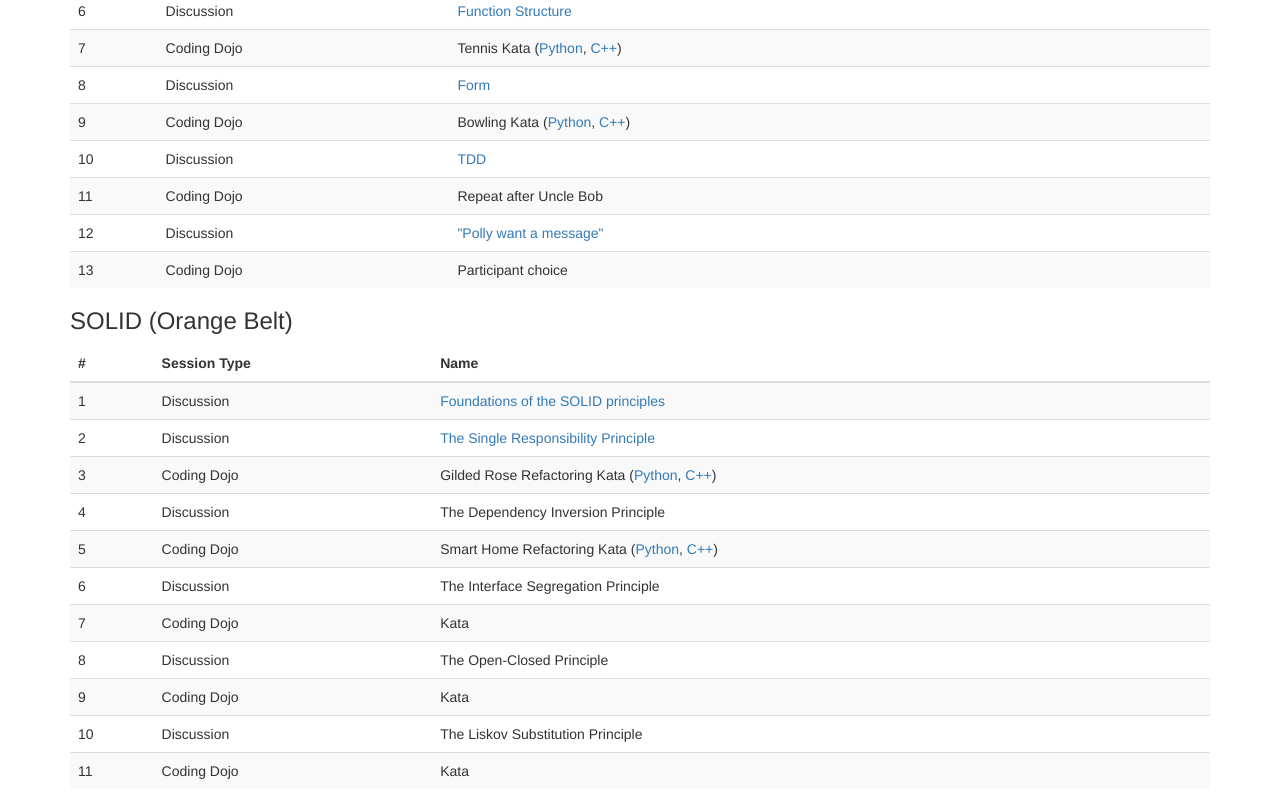
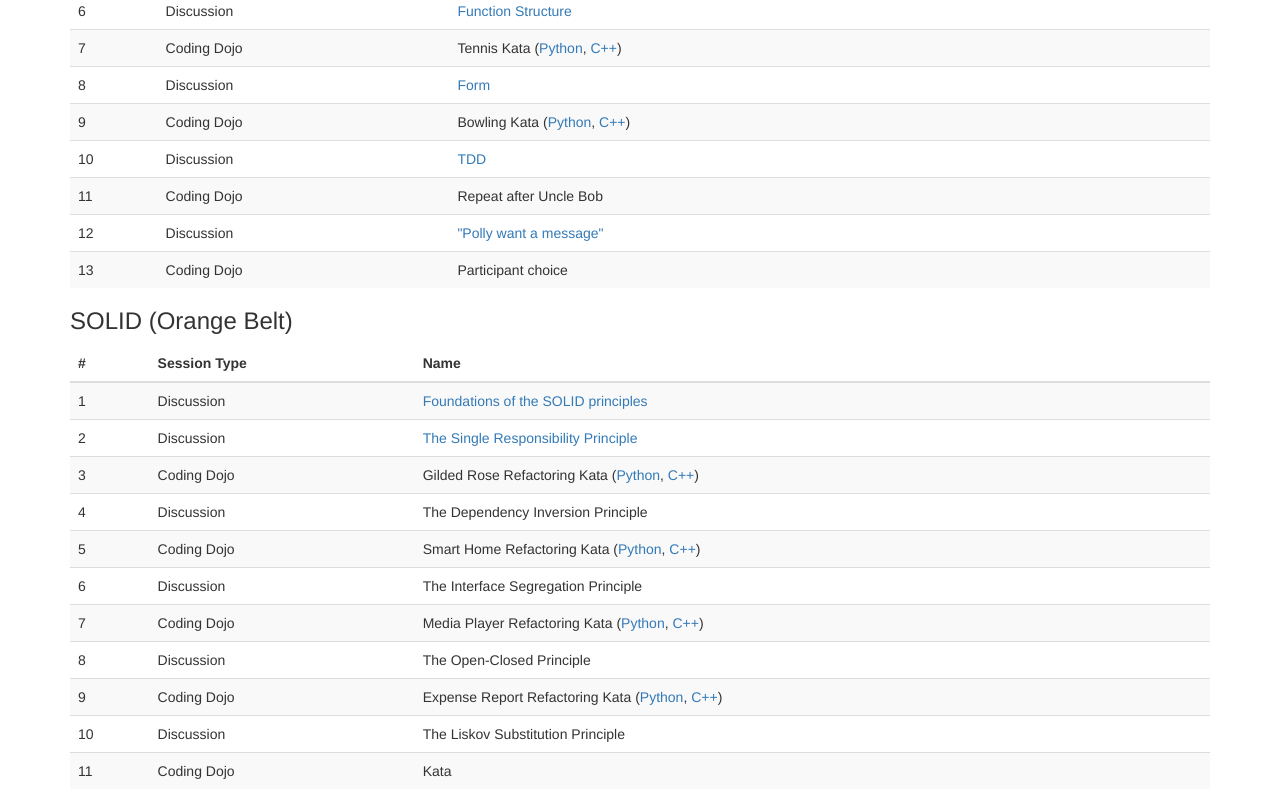
Before and after one commit to Coding-Cuddles/slides, a plain HTML site: page _site/index.html in a window 1280 px wide. Shown: the part 738-1547 px from the top of the page. Drawn offline with nearby package versions, Linux system fonts and the light colour scheme.

Commit message:
Add new katas (#35)

```diff
--- a/_site/index.html
+++ b/_site/index.html
@@ -188,7 +188,10 @@
           <tr>
             <td>7</td>
             <td>Coding Dojo</td>
-            <td>Kata</td>
+            <td>Media Player Refactoring Kata
+              (<a href="https://github.com/Coding-Cuddles/media-player-refactoring-python-kata">Python</a>,
+              <a href="https://github.com/Coding-Cuddles/media-player-refactoring-cpp-kata">C++</a>)
+            </td>
           </tr>
           <tr>
             <td>8</td>
@@ -198,7 +201,10 @@
           <tr>
             <td>9</td>
             <td>Coding Dojo</td>
-            <td>Kata</td>
+            <td>Expense Report Refactoring Kata
+              (<a href="https://github.com/Coding-Cuddles/expense-report-refactoring-python-kata">Python</a>,
+              <a href="https://github.com/Coding-Cuddles/expense-report-refactoring-cpp-kata">C++</a>)
+            </td>
           </tr>
           <tr>
             <td>10</td>
```
Also changed, not shown: README.md.
